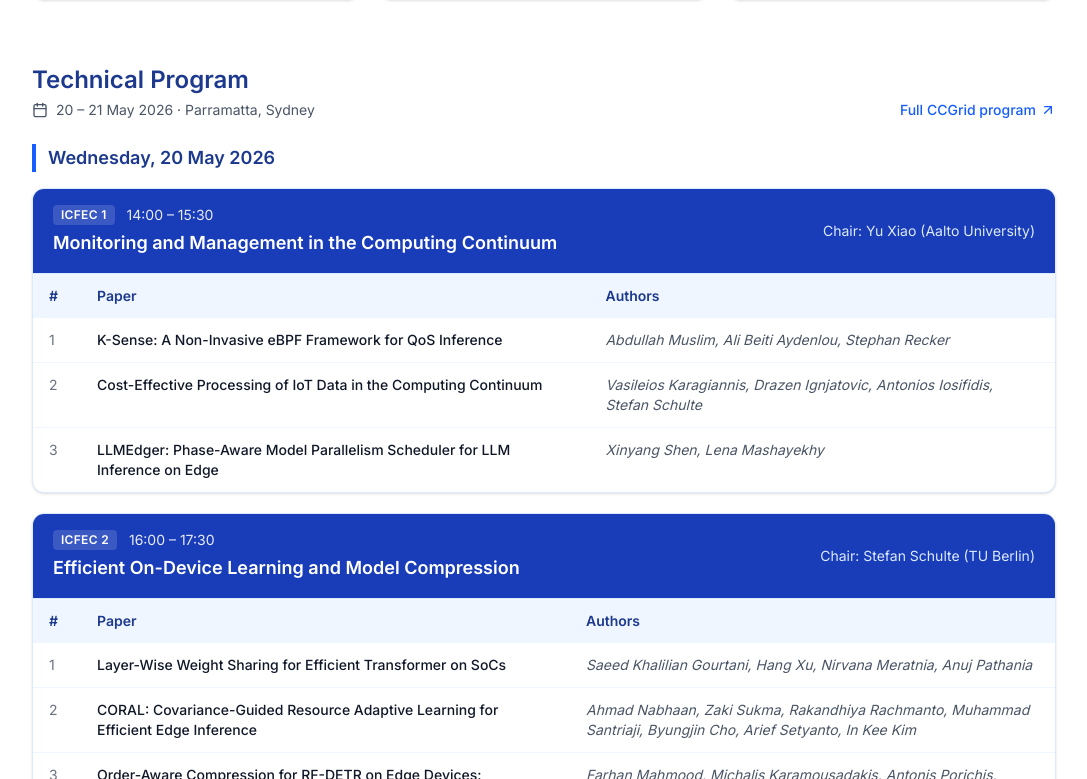
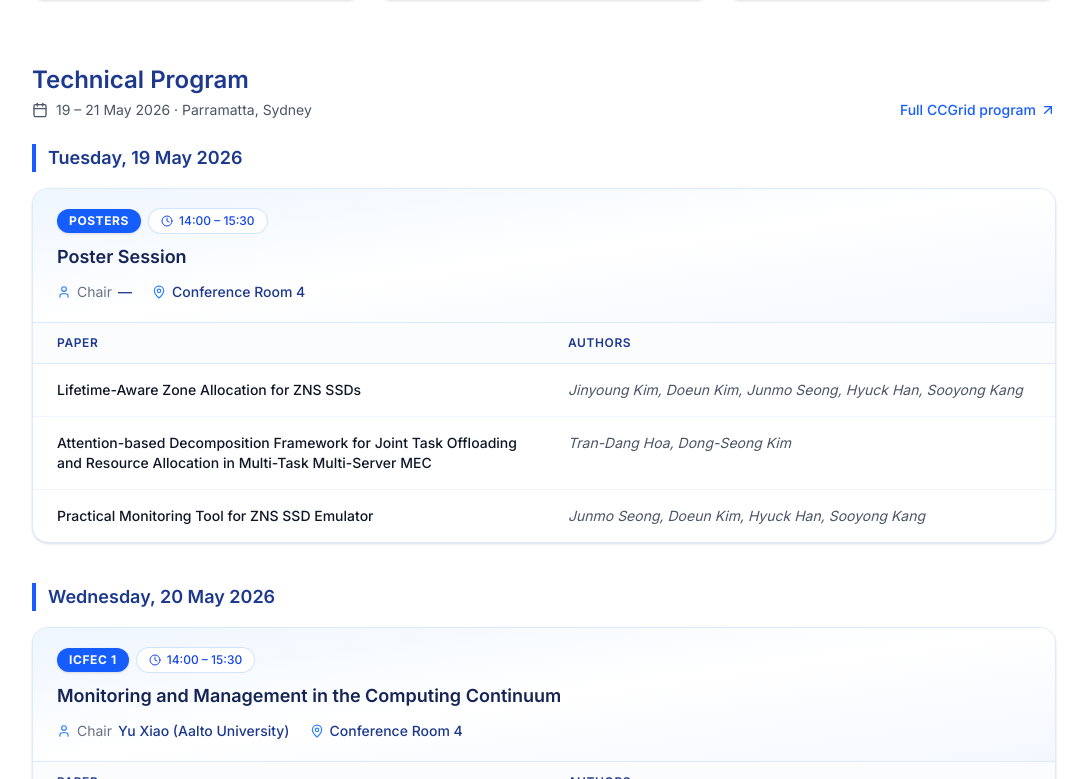
Before and after one commit to wnsah814/ICFEC2026, a Next.js app: page / in a window 1280 px wide. Shown: the part 1341-2120 px from the top of the page, without its empty margins (96-1183 px from the left). Built offline with nearby package versions, Linux system fonts and the light colour scheme.

Commit message:
feat: Add poster session and polish program session cards

```diff
--- a/components/Attendees.tsx
+++ b/components/Attendees.tsx
@@ -1,4 +1,4 @@
-import { ArrowUpRight, Calendar, MapPin, Ticket, Plane } from 'lucide-react';
+import { ArrowUpRight, Calendar, Clock, MapPin, Ticket, Plane, User } from 'lucide-react';
 import {
   ATTENDEE_LINKS,
   FULL_PROGRAM_URL,
@@ -14,34 +14,47 @@ const LINK_ICONS: Record<string, React.ComponentType<{ className?: string }>> =
 };
 
 const SessionBlock = ({ session }: { session: ProgramSession }) => (
-  <article className="overflow-hidden rounded-xl border border-blue-100 bg-white shadow-sm">
-    <header className="flex flex-col gap-1 border-b border-blue-100 bg-blue-800 px-5 py-4 text-white sm:flex-row sm:items-center sm:justify-between">
-      <div>
-        <div className="flex items-center gap-3">
-          <span className="rounded bg-white/15 px-2 py-0.5 text-xs font-semibold tracking-wide">
-            {session.code}
-          </span>
-          <span className="text-sm opacity-90">{session.time}</span>
-        </div>
-        <h4 className="mt-1 text-lg font-semibold">{session.title}</h4>
+  <article className="overflow-hidden rounded-2xl border border-blue-100 bg-white shadow-sm transition hover:shadow-md">
+    <header className="border-b border-blue-100 bg-gradient-to-br from-blue-50 via-white to-indigo-50/60 px-6 py-5">
+      <div className="flex flex-wrap items-center gap-2">
+        <span className="inline-flex items-center rounded-full bg-blue-600 px-3 py-1 text-xs font-bold uppercase tracking-wider text-white shadow-sm">
+          {session.code}
+        </span>
+        <span className="inline-flex items-center gap-1.5 rounded-full bg-white px-3 py-1 text-xs font-medium text-blue-700 ring-1 ring-blue-200/70">
+          <Clock className="h-3 w-3" />
+          {session.time}
+        </span>
       </div>
-      <p className="text-sm text-blue-100">Chair: {session.chair}</p>
+      <h4 className="mt-3 text-lg font-semibold leading-snug text-blue-950">{session.title}</h4>
+      <div className="mt-3 flex flex-wrap items-center gap-x-5 gap-y-1.5 text-sm">
+        <span className="inline-flex items-center gap-1.5">
+          <User className="h-3.5 w-3.5 text-blue-500" />
+          <span className="text-gray-500">Chair</span>
+          <span className="font-medium text-blue-900">{session.chair}</span>
+        </span>
+        <span className="inline-flex items-center gap-1.5">
+          <MapPin className="h-3.5 w-3.5 text-blue-500" />
+          <span className="font-medium text-blue-900">{session.room}</span>
+        </span>
+      </div>
     </header>
     <div className="overflow-x-auto">
-      <table className="w-full text-left text-sm">
-        <thead className="bg-blue-50 text-blue-900">
-          <tr>
-            <th scope="col" className="w-12 px-4 py-3 font-semibold">#</th>
-            <th scope="col" className="px-4 py-3 font-semibold">Paper</th>
-            <th scope="col" className="px-4 py-3 font-semibold">Authors</th>
+      <table className="w-full table-fixed text-left text-sm">
+        <thead>
+          <tr className="border-b border-blue-100 bg-slate-50/60">
+            <th scope="col" className="w-1/2 px-6 py-3 text-xs font-semibold uppercase tracking-wider text-blue-900">
+              Paper
+            </th>
+            <th scope="col" className="w-1/2 px-6 py-3 text-xs font-semibold uppercase tracking-wider text-blue-900">
+              Authors
+            </th>
           </tr>
         </thead>
         <tbody className="divide-y divide-blue-50">
-          {session.papers.map((paper, idx) => (
-            <tr key={paper.title} className="align-top hover:bg-blue-50/40">
-              <td className="px-4 py-3 text-gray-500">{idx + 1}</td>
-              <td className="px-4 py-3 font-medium text-gray-900">{paper.title}</td>
-              <td className="px-4 py-3 text-gray-600 italic">{paper.authors}</td>
+          {session.papers.map((paper) => (
+            <tr key={paper.title} className="align-top transition hover:bg-blue-50/50">
+              <td className="px-6 py-4 font-medium text-gray-900">{paper.title}</td>
+              <td className="px-6 py-4 italic text-gray-600">{paper.authors}</td>
             </tr>
           ))}
         </tbody>
@@ -95,7 +108,7 @@ const Attendees = () => {
             <h3 className="text-2xl font-semibold text-blue-900">Technical Program</h3>
             <p className="mt-1 flex items-center gap-2 text-sm text-gray-600">
               <Calendar className="h-4 w-4" />
-              <span>20 – 21 May 2026 · Parramatta, Sydney</span>
+              <span>19 – 21 May 2026 · Parramatta, Sydney</span>
             </p>
           </div>
           <a
--- a/data/program.ts
+++ b/data/program.ts
@@ -7,7 +7,8 @@ export interface ProgramSession {
   code: string;
   title: string;
   chair: string;
-  day: 'Wednesday, 20 May 2026' | 'Thursday, 21 May 2026';
+  room: string;
+  day: 'Tuesday, 19 May 2026' | 'Wednesday, 20 May 2026' | 'Thursday, 21 May 2026';
   time: string;
   papers: ProgramPaper[];
 }
@@ -41,9 +42,33 @@ export const ATTENDEE_LINKS: AttendeeLink[] = [
 
 export const PROGRAM_SESSIONS: ProgramSession[] = [
   {
+    code: 'Posters',
+    title: 'Poster Session',
+    chair: '—',
+    room: 'Conference Room 4',
+    day: 'Tuesday, 19 May 2026',
+    time: '14:00 – 15:30',
+    papers: [
+      {
+        title: 'Lifetime-Aware Zone Allocation for ZNS SSDs',
+        authors: 'Jinyoung Kim, Doeun Kim, Junmo Seong, Hyuck Han, Sooyong Kang',
+      },
+      {
+        title:
+          'Attention-based Decomposition Framework for Joint Task Offloading and Resource Allocation in Multi-Task Multi-Server MEC',
+        authors: 'Tran-Dang Hoa, Dong-Seong Kim',
+      },
+      {
+        title: 'Practical Monitoring Tool for ZNS SSD Emulator',
+        authors: 'Junmo Seong, Doeun Kim, Hyuck Han, Sooyong Kang',
+      },
+    ],
+  },
+  {
     code: 'ICFEC 1',
     title: 'Monitoring and Management in the Computing Continuum',
     chair: 'Yu Xiao (Aalto University)',
+    room: 'Conference Room 4',
     day: 'Wednesday, 20 May 2026',
     time: '14:00 – 15:30',
     papers: [
@@ -66,6 +91,7 @@ export const PROGRAM_SESSIONS: ProgramSession[] = [
     code: 'ICFEC 2',
     title: 'Efficient On-Device Learning and Model Compression',
     chair: 'Stefan Schulte (TU Berlin)',
+    room: 'Conference Room 4',
     day: 'Wednesday, 20 May 2026',
     time: '16:00 – 17:30',
     papers: [
@@ -90,6 +116,7 @@ export const PROGRAM_SESSIONS: ProgramSession[] = [
     code: 'ICFEC 3',
     title: 'Intelligent Infrastructure and Multi-Tier Orchestration',
     chair: 'TBC',
+    room: 'Conference Room 4',
     day: 'Thursday, 21 May 2026',
     time: '11:00 – 12:30',
     papers: [
@@ -113,6 +140,7 @@ export const PROGRAM_SESSIONS: ProgramSession[] = [
     code: 'ICFEC 4',
     title: 'Security and Coordination in Federated Learning',
     chair: 'Young Choon Lee (Macquarie University)',
+    room: 'Conference Room 4',
     day: 'Thursday, 21 May 2026',
     time: '14:00 – 15:30',
     papers: [
@@ -129,6 +157,7 @@ export const PROGRAM_SESSIONS: ProgramSession[] = [
 ];
 
 export const PROGRAM_DAYS = [
+  'Tuesday, 19 May 2026',
   'Wednesday, 20 May 2026',
   'Thursday, 21 May 2026',
 ] as const;
```
